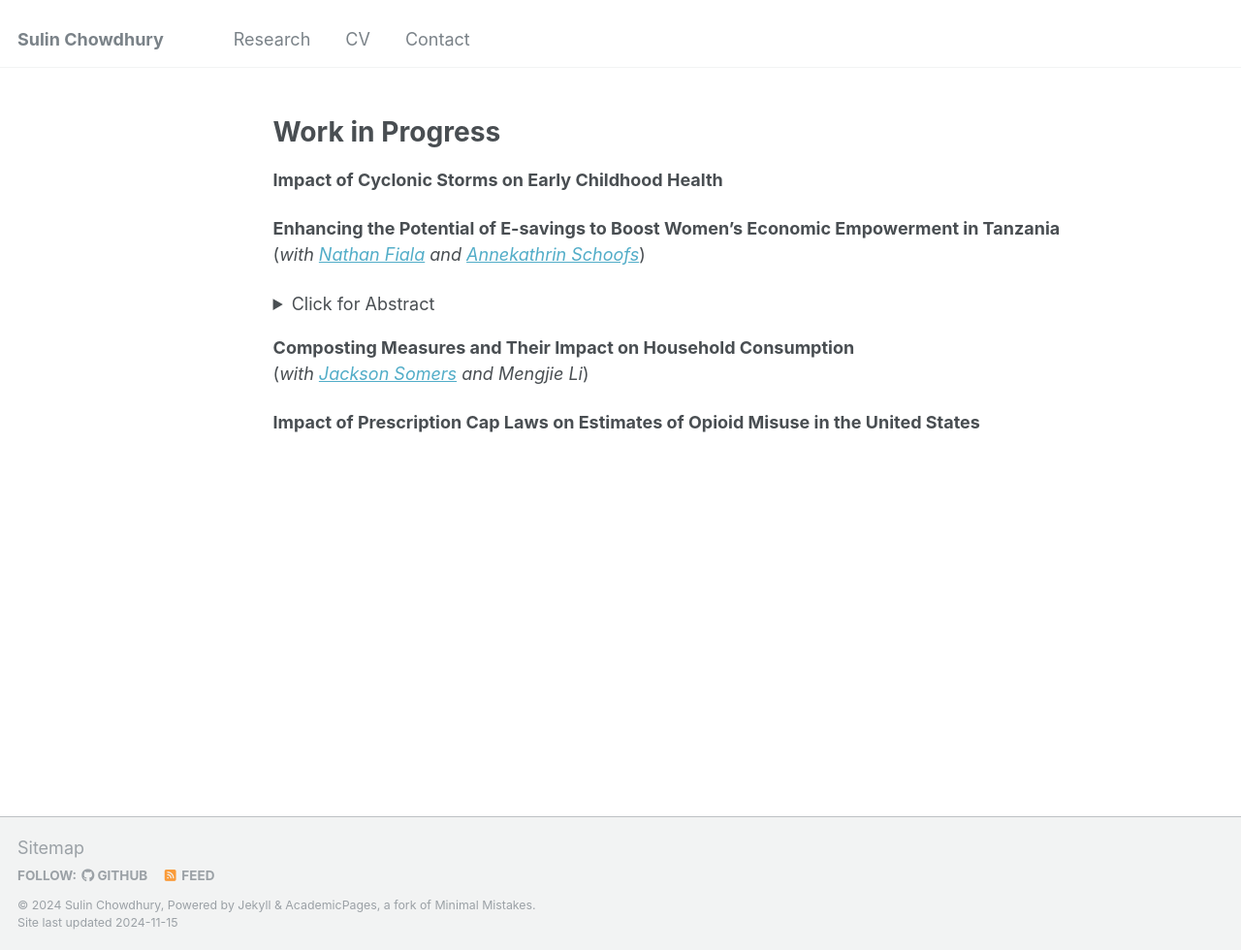
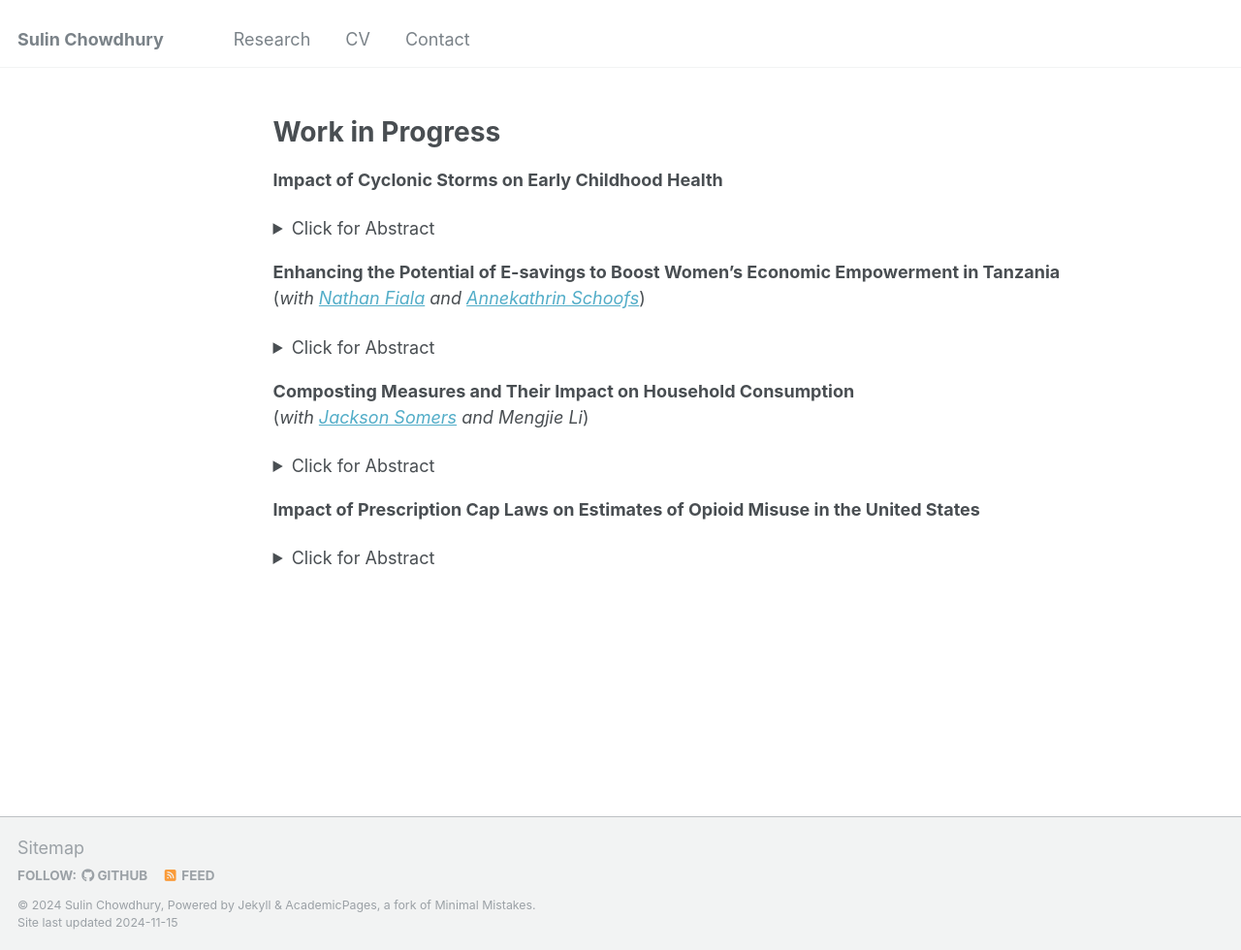
Before and after one commit to sulinchowdhury/sulinchowdhury.github.io, a Jekyll site: the page built from _pages/research.md, in a window 1280 px wide and 980 px high. Shown: the whole window at 97% size. Built offline with Jekyll 4.4.1, drawn with Linux system fonts in a browser that asks for light colours; part of the change alters nothing that is shown.

Commit message:
Update research.md
added the abstracts

```diff
--- a/_pages/research.md
+++ b/_pages/research.md
@@ -10,14 +10,35 @@ author_profile: false
 # **Work in Progress**<br/>
 
 **Impact of Cyclonic Storms on Early Childhood Health** <br/>
+<details><summary>Click for Abstract</summary>
+<font size="-1"> This study examines the long-term impacts of Cyclone Sidr, a category-4 storm that struck Bangladesh in 2007, on early childhood health, focusing on children who were in utero during the event. Using data from the 2007 and 2011 Bangladesh Demographic and Health Surveys (DHS), we assess child health outcomes, specifically height-for-age Z-scores (HAZ), as an indicator of nutritional status and growth. A combination of matching estimations and Difference-in-Differences (DiD) methodologies is employed to analyze the effects of the cyclone across regions and districts with varying levels of impact.
 
+Our findings reveal a consistent negative impact on the HAZ scores of children exposed to the cyclone in utero, with greater severity observed in the most affected districts. The study also explores potential mechanisms, such as maternal stress and resource availability, contributing to these outcomes. Despite robust results across methodologies, further research is needed to incorporate additional measures of cyclone intensity and maternal health indicators. This research highlights the lasting consequences of short-duration natural disasters on child health and underscores the importance of targeted interventions in disaster-prone regions. </font>
+<br/>
+</details>
 
 **Enhancing the Potential of E-savings to Boost Women’s Economic Empowerment in Tanzania** <br/> (_with [Nathan Fiala](https://are.uconn.edu/person/nathan-fiala/) and [Annekathrin Schoofs](https://poverty-action.org/people/annekathrin-schoofs)_)<br/>
 <details><summary>Click for Abstract</summary>
-<font size="-1"> There will be an abstract soon. </font>
+<font size="-1"> This study explores the potential of e-savings accounts to enhance women’s economic empowerment in Tanzania, focusing on the role of intra-household dynamics. Using data from a randomized controlled trial involving 2,543 women entrepreneurs, the study examines the effects of three interventions: private e-savings accounts, announced accounts (shared with husbands), and announced accounts coupled with household cooperation training. The analysis evaluates key outcomes, including income, savings, productive time use, subjective resilience, and food security.
+
+Results indicate nuanced effects of the interventions. While e-savings accounts increase financial autonomy, the provision of private accounts resulted in mixed outcomes, including a reduction in household income and productivity. Conversely, announced accounts with cooperation training demonstrated the most consistent improvements in savings and household decision-making. Qualitative interviews revealed that cultural norms and household pressures significantly influenced the utilization of accounts, with many women disclosing account details to their spouses despite privacy measures.
+
+These findings underscore the complexity of using financial tools for empowerment and highlight the need for interventions that address socio-cultural barriers. This research contributes to understanding the interplay between financial inclusion and gender dynamics, offering insights for designing more effective empowerment programs. </font>
 <br/>
 </details>
 
 **Composting Measures and Their Impact on Household Consumption** <br/> (_with [Jackson Somers](https://are.uconn.edu/person/jackson-somers/) and Mengjie Li_)
+<details><summary>Click for Abstract</summary>
+<font size="-1"> This study investigates the impact of composting regulations on household consumption and purchasing patterns in the United States, focusing on how such policies influence consumer behavior. Utilizing data from the Nielsen Kilts Consumer Panel dataset, which tracks purchasing behaviors across over 60,000 U.S. households, we analyze trends in food purchases before and after the implementation of composting mandates in 148 cities with curbside programs and 67 cities with drop-off programs.
+
+Preliminary difference-in-differences (DiD) estimates reveal that the implementation of compost regulations is associated with significant decreases in produce purchases after households are placed under a compost mandate. These findings suggest that the introduction of composting policies may inadvertently alter household consumption behaviors, potentially reflecting shifts in waste awareness or financial constraints. This research contributes to the literature by providing one of the first empirical analyses of the causal effects of large-scale composting regulations on household-level consumption, offering insights for policymakers aiming to balance environmental goals with consumer behavior. Future analyses will expand on these findings to explore potential mediating factors and broader consumption trends. </font>
+<br/>
+</details>
 
 **Impact of Prescription Cap Laws on Estimates of Opioid Misuse in the United States** <br/>
+<details><summary>Click for Abstract</summary>
+<font size="-1"> This study investigates the impact of prescription cap laws on opioid misuse in the United States, utilizing data from the National Survey on Drug Use and Health (NSDUH) between 2010 and 2020. Employing a staggered difference-in-differences approach, this analysis examines whether state-level time and dosage limits on prescription opioids affect rates of misuse across various age groups. States that implemented prescription cap laws during this period were compared to those without such legislation to evaluate changes in misuse rates.
+
+Preliminary findings reveal no statistically significant reductions in opioid misuse attributable to the implementation of prescription cap laws. Instead, there is evidence suggesting a potential unintended consequence: individuals may transition to non-prescription sources of opioids, maintaining or even increasing misuse rates. These results are consistent across all age groups and align with previous research indicating limited effectiveness of supply-side interventions. The study highlights the need for comprehensive strategies addressing both supply and demand factors to mitigate the opioid crisis effectively. Future research should incorporate longer follow-up periods and higher-resolution data to further explore these findings. </font>
+<br/>
+</details>
```
